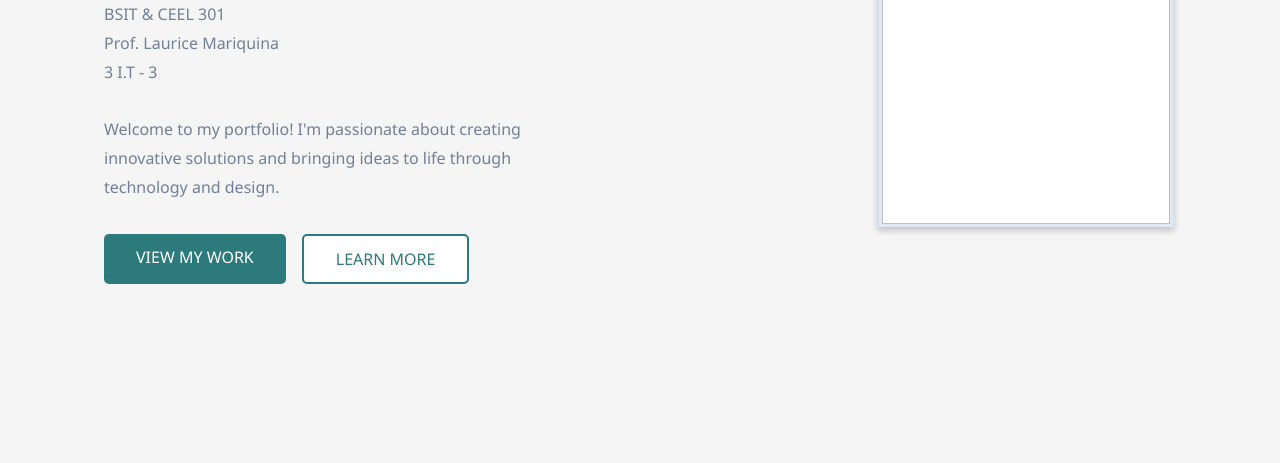
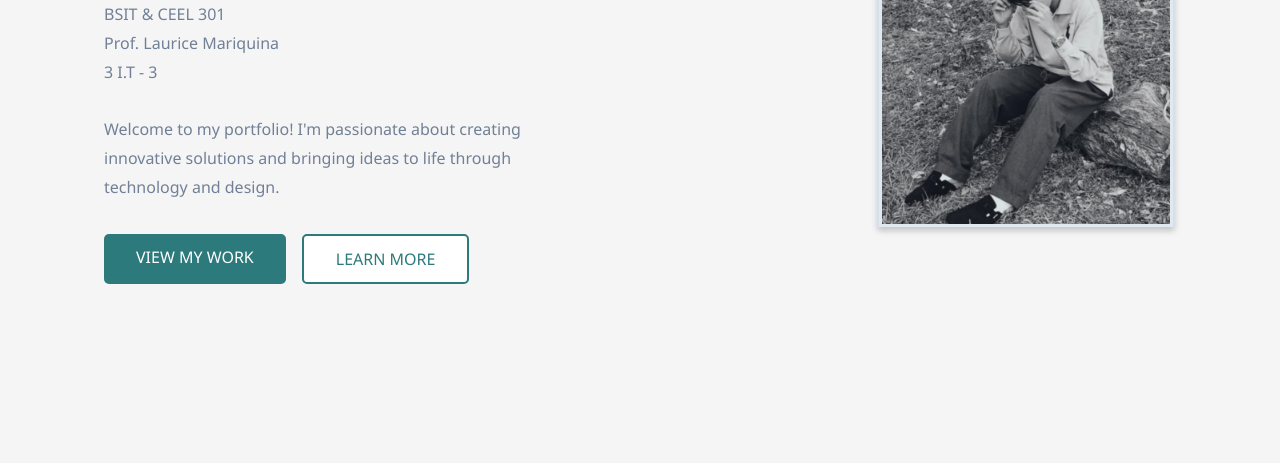
Before and after one commit to edwardbenedict28-droid/CASTRO_FinalPortfolio, a plain HTML site: page index.html in a window 1280 px wide. Shown: the part 337-800 px from the top of the page. Drawn offline with Linux system fonts and the light colour scheme.

Commit message:
Update index.html

```diff
--- a/index.html
+++ b/index.html
@@ -194,7 +194,7 @@
 
             <div class="logo-box">
                 <div class="logo-box">
-    <img src="images/cover.png">
+    <img src="cover.png" alt="Portrait of Edward Benedict P. Castro">
 </div>
             </div>
         </div>
```
